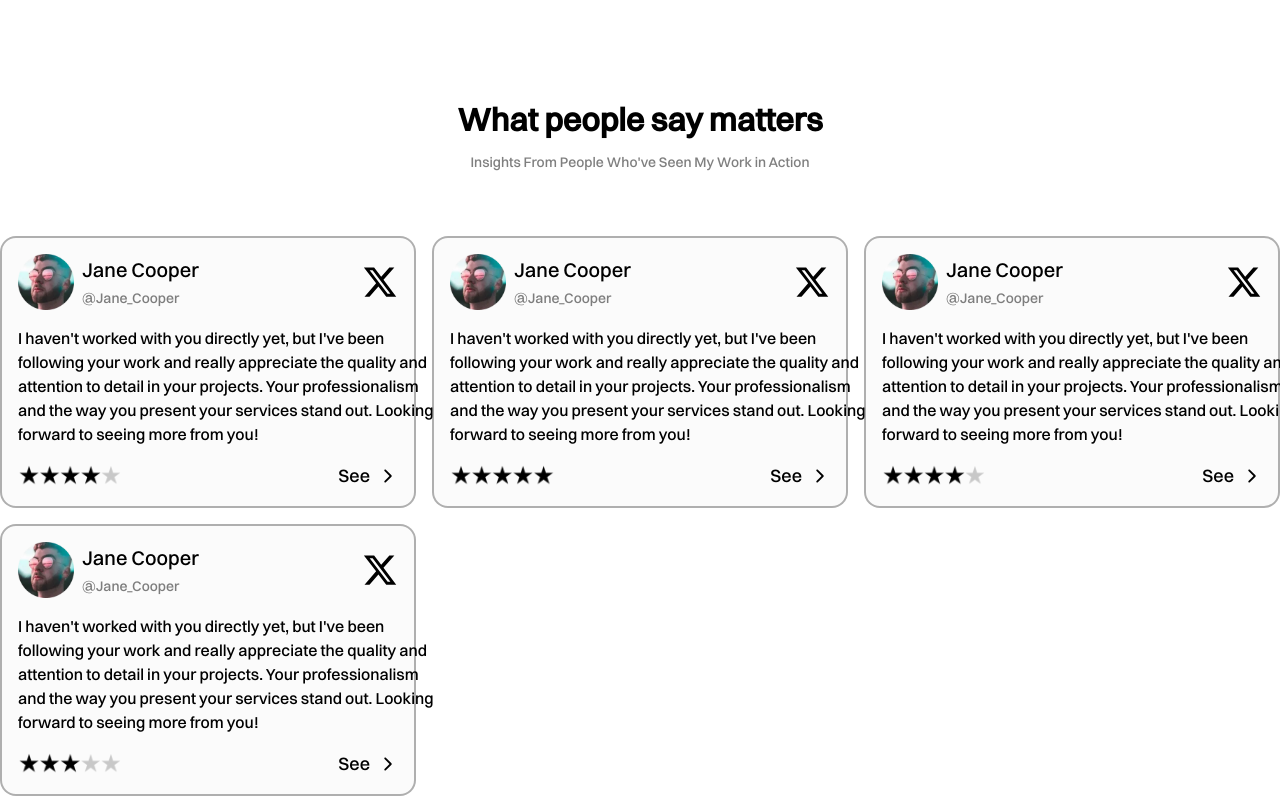
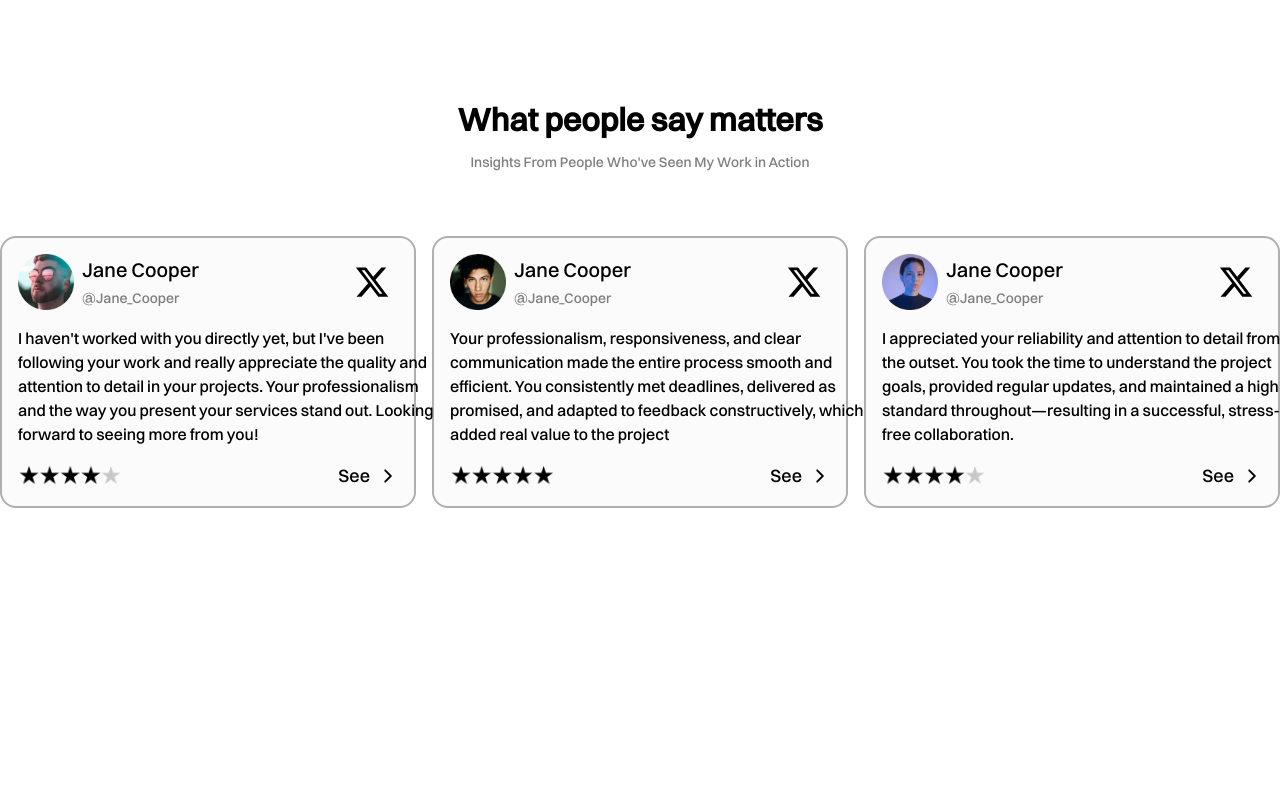
Before and after one commit to theo-code1/MyPortfolio, a React (Vite) app: page / in a window 1280 px wide. Shown: the part 4800-5600 px from the top of the page. Built offline with nearby package versions, Linux system fonts and the light colour scheme.

Commit message:
Enhance App component by adding useEffect import; update TestimonialSection to include multiple images and revised testimonials for improved user engagement and clarity.

```diff
--- a/src/App.jsx
+++ b/src/App.jsx
@@ -1,4 +1,4 @@
-import React, { useRef } from 'react';
+import React, { useRef, useEffect } from 'react';
 import { BrowserRouter, Route, Routes } from 'react-router';
 
 import HeroSection from './Components/HeroSection';
@@ -9,10 +9,12 @@ import AllWorkSection from './Pages/AllWorkSection';
 import ContactSection from './Pages/ContactSection';
 import TestimonialSection from './Components/TestimonialSection';
 
+
 function App() {
   const overviewRef = useRef(null);
   const aboutRef = useRef(null);
   const workRef = useRef(null);
+
 
   return (
     <BrowserRouter>
--- a/src/Components/TestimonialSection.jsx
+++ b/src/Components/TestimonialSection.jsx
@@ -2,7 +2,9 @@ import React from 'react'
 import { FaXTwitter } from "react-icons/fa6";
 import { FaThreads } from "react-icons/fa6";
 import { FaLinkedinIn } from "react-icons/fa6";
-import PersonImg from '../assets/trust3.webp'
+import PersonImg1 from '../assets/trust3.webp'
+import PersonImg2 from '../assets/trust2.webp'
+import PersonImg3 from '../assets/trust1.webp'
 import FiveStars from '../assets/5stars.webp'
 import FourStars from '../assets/4stars.webp'
 import ThreeStars from '../assets/3stars.webp'
@@ -12,31 +14,24 @@ const TestimonialSection = () => {
 
   const commentsInfo = [
     {
-      profile: { img: PersonImg, name: 'Jane Cooper', username: '@Jane_Cooper'},
+      profile: { img: PersonImg1, name: 'Jane Cooper', username: '@Jane_Cooper'},
       platform: 'twitter',
       message: "I haven't worked with you directly yet, but I've been following your work and really appreciate the quality and attention to detail in your projects. Your professionalism and the way you present your services stand out. Looking forward to seeing more from you!",
       stars: 4,
       link: '#'
     },
     {
-      profile: { img: PersonImg, name: 'Jane Cooper', username: '@Jane_Cooper'},
+      profile: { img: PersonImg2, name: 'Jane Cooper', username: '@Jane_Cooper'},
       platform: 'twitter',
-      message: "I haven't worked with you directly yet, but I've been following your work and really appreciate the quality and attention to detail in your projects. Your professionalism and the way you present your services stand out. Looking forward to seeing more from you!",
+      message: "Your professionalism, responsiveness, and clear communication made the entire process smooth and efficient. You consistently met deadlines, delivered as promised, and adapted to feedback constructively, which added real value to the project",
       stars: 5,
       link: '#'
     },
     {
-      profile: { img: PersonImg, name: 'Jane Cooper', username: '@Jane_Cooper'},
+      profile: { img: PersonImg3, name: 'Jane Cooper', username: '@Jane_Cooper'},
       platform: 'twitter',
-      message: "I haven't worked with you directly yet, but I've been following your work and really appreciate the quality and attention to detail in your projects. Your professionalism and the way you present your services stand out. Looking forward to seeing more from you!",
+      message: "I appreciated your reliability and attention to detail from the outset. You took the time to understand the project goals, provided regular updates, and maintained a high standard throughout—resulting in a successful, stress-free collaboration.",
       stars: 4,
-      link: '#'
-    },
-    {
-      profile: { img: PersonImg, name: 'Jane Cooper', username: '@Jane_Cooper'},
-      platform: 'twitter',
-      message: "I haven't worked with you directly yet, but I've been following your work and really appreciate the quality and attention to detail in your projects. Your professionalism and the way you present your services stand out. Looking forward to seeing more from you!",
-      stars: 3,
       link: '#'
     },
   ]
@@ -78,9 +73,9 @@ export const TestimonialArticle = ({ Img, name, userName, platform, message, sta
             <h3 className='text-sm text-black/50'>{userName}</h3>
           </div>
         </div>
-        {platform === 'twitter' && (<FaXTwitter className='text-4xl'/> )}
-        {platform === 'threads' && (<FaThreads className='text-4xl'/> )}
-        {platform === 'linkedin' && (<FaLinkedinIn className='text-4xl'/> )}
+          {platform === 'twitter' && (<a href='' className='hover:bg-gray-200/80 p-2 rounded-full transition-all duration-150' > <FaXTwitter className='text-4xl'/></a> )}
+          {platform === 'threads' && (<a href=''> <FaThreads className='text-4xl'/></a> )}
+          {platform === 'linkedin' && (<a href=''> <FaLinkedinIn className='text-4xl'/></a> )}
       </div>
       <p className='text-[16px] w-[420px]'>{message}</p>
 
```
